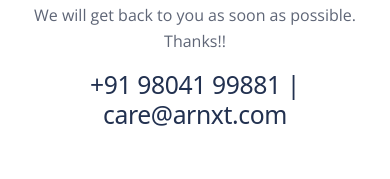
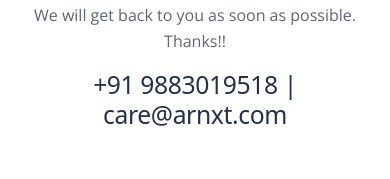
Before and after one commit to quleep/new-arnxt-landing-page, a React (Create React App) app: page /contact in a window 390 px wide. Shown: the part 544-723 px from the top of the page. Built offline with nearby package versions, Linux system fonts and the light colour scheme.

Commit message:
updated phone number

```diff
--- a/src/Component/ContactUs.js
+++ b/src/Component/ContactUs.js
@@ -23,7 +23,7 @@
                   Call us or send us an email. <br/> We will get back to you as soon
                   as possible. Thanks!!
                 </p>
-                <h2>+91 98041 99881 | care@arnxt.com</h2>
+                <h2>+91 9883019518  | care@arnxt.com</h2>
               </div>
             </div>
             <div className="col-lg-6">
```
